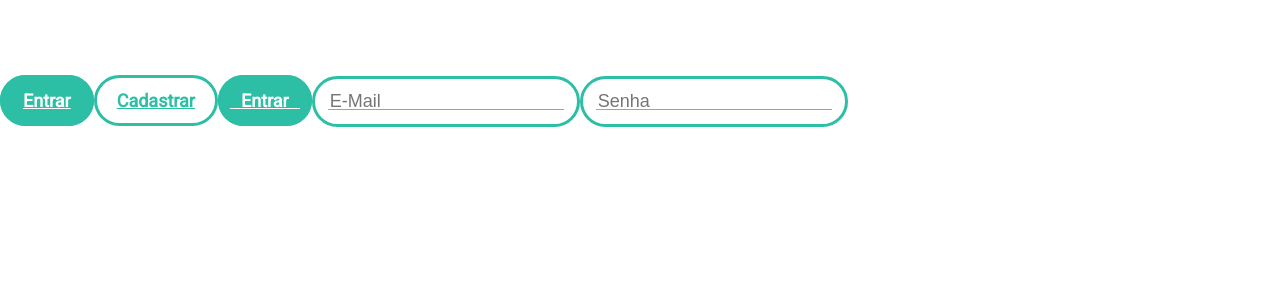
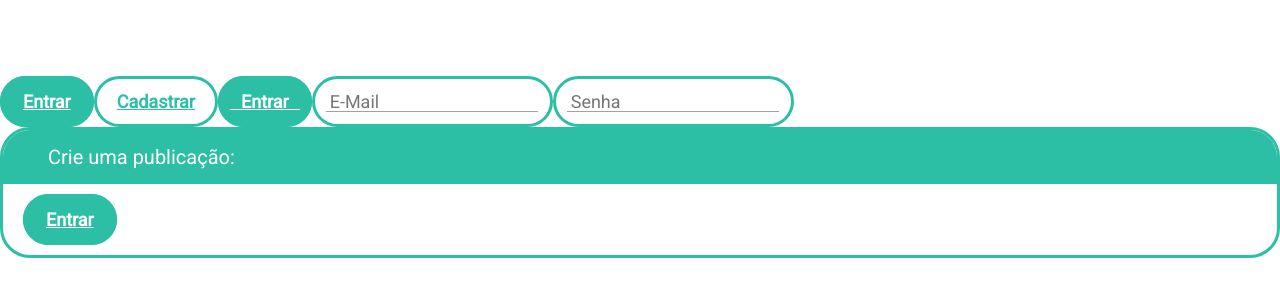
Before and after one commit to 1ChristianAlex/ladies-first, a React (Create React App) app in the folder frontend/: page /components in a window 1280 px wide. Shown: the top 300 px of the page. Built offline with nearby package versions, Linux system fonts and the light colour scheme.

Commit message:
feat: content wrapper component

```diff
--- /dev/null
+++ b/frontend/src/components/ContentWrapper/ContentWrapper.jsx
@@ -0,0 +1,20 @@
+import React from 'react';
+
+import { Container, Header, Content } from './styles';
+
+const ContentWrapper = ({ children, title }) => {
+  return (
+    <Container>
+      {title && (
+        <Header>
+          {title}
+        </Header>
+      )}
+      <Content>
+        { children }
+      </Content>
+    </Container>
+  )
+};
+
+export default ContentWrapper;
--- /dev/null
+++ b/frontend/src/components/ContentWrapper/styles.js
@@ -0,0 +1,22 @@
+import styled from 'styled-components';
+import { Colors } from 'styles';
+
+export const Container = styled.div`
+  background: ${Colors.white};
+  color: ${Colors.dark};
+  border-radius: 30px;
+  border: 3px solid ${Colors.primary};
+  overflow: hidden;
+`;
+
+export const Content = styled.div`
+  padding: 25px 20px;
+`;
+
+export const Header = styled.div`
+  background: ${Colors.primary};
+  width: 100%;
+  padding: 15px 45px;
+  color: ${Colors.white};
+  font-size: 20px;
+`;
--- a/frontend/src/components/index.js
+++ b/frontend/src/components/index.js
@@ -3,3 +3,4 @@ export { default as Logo } from './Logo/Logo';
 export { default as Input } from './Input/Input';
 export { default as LoginForm } from './LoginForm/LoginForm';
 export { default as Title } from './Title/Title';
+export { default as ContentWrapper } from './ContentWrapper/ContentWrapper';
--- a/frontend/src/pages/Components/Components.jsx
+++ b/frontend/src/pages/Components/Components.jsx
@@ -1,5 +1,5 @@
 import React from 'react';
-import { Button, Input, LoginForm, Title } from 'components';
+import { Button, Input, LoginForm, Title, ContentWrapper } from 'components';
 
 const Components = () => {
   return (
@@ -10,6 +10,9 @@ const Components = () => {
       <Button text="Entrar" bigger href="https://google.com" />
       <Input placeholder="E-Mail" type="email" />
       <Input placeholder="Senha" type="password" />
+      <ContentWrapper title="Crie uma publicação:">
+        <Button text="Entrar" href="https://google.com" />
+      </ContentWrapper>
     </LoginForm>
   )
 };
--- a/frontend/src/styles/GlobalStyle.js
+++ b/frontend/src/styles/GlobalStyle.js
@@ -5,6 +5,7 @@ export default createGlobalStyle`
     padding: 0;
     margin: 0;
     box-sizing: border-box;
+    font-family: Roboto, sans-serif;
   }
 
   #root, body, html {
```
